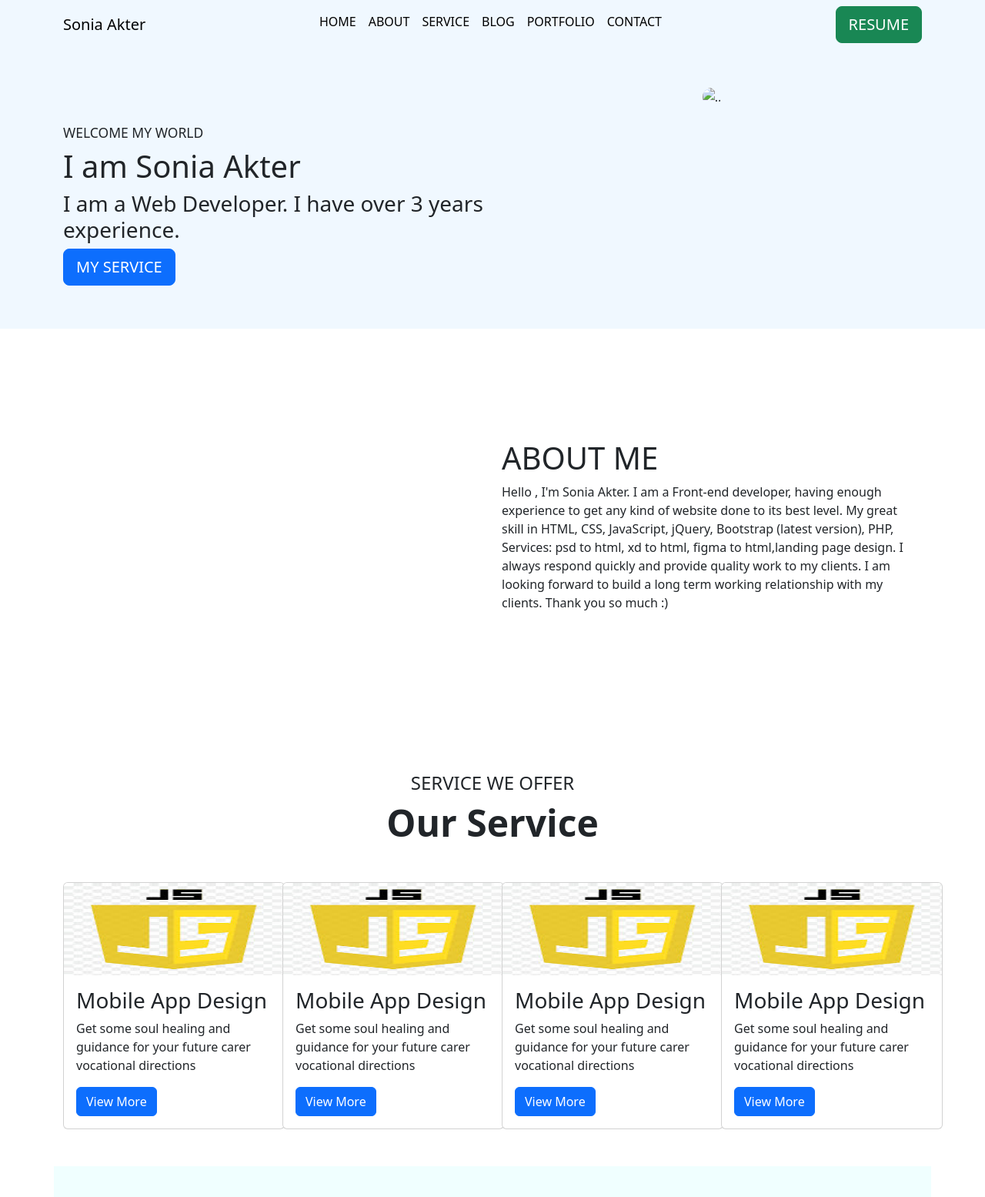
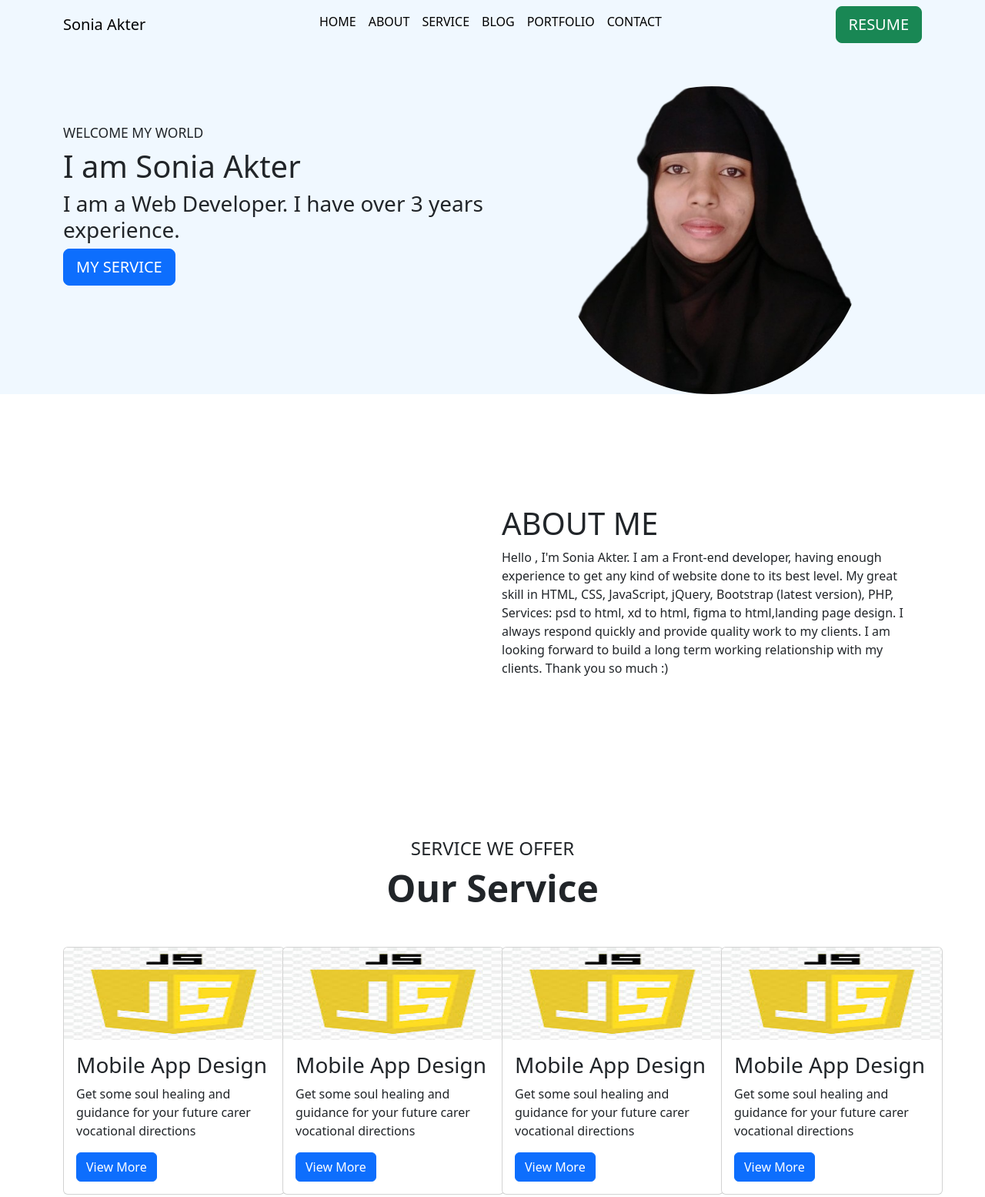
Before and after one commit to Soniaakter09/portfolio, a plain HTML site: page index.html in a window 1280 px wide. Shown: the top 1555 px of the page at 77% size. Drawn offline with nearby package versions, Linux system fonts and the light colour scheme.

Commit message:
header add

```diff
--- a/index.html
+++ b/index.html
@@ -60,7 +60,7 @@
              <h6 ><a href="#" class="btn btn-primary btn-lg px-6">MY SERVICE</a></h6>
           </div>
           <div class=" col-md-12 col-sm-12 col-xs-12 col-lg-6 text-center" >
-               <img src="images/banner 2" class="rounded-circle"  alt=".." style="height: 400px;">
+               <img src="images/sonia-2.png" class="rounded-circle"  alt=".." style="height: 400px;">
           </div>
       </div>
     </div>
@@ -84,8 +84,7 @@
   </div>
   <!---- services area end 2---->
   <!-----services area start 3 -->
-<div id="SERVICE">
- <div class="container py-5">
+<div class="container py-5">
   <div class="conteiner">
     <h4 class="text-center">SERVICE WE OFFER</h4>
     <h1 class=" fw-bolder py- text-center mb-5"> <big> Our Service </big> </h1>
@@ -132,8 +131,8 @@
         </div>
       </div>
     </div>
-  </div>
 </div>
+
 <!----services area end 3 ---->
 <!----services area start 4 ---->
 <div class="container py-5" style="background-color: #F0FFFF;">
```
Also changed, not shown: images/sonia-2.png (added).
